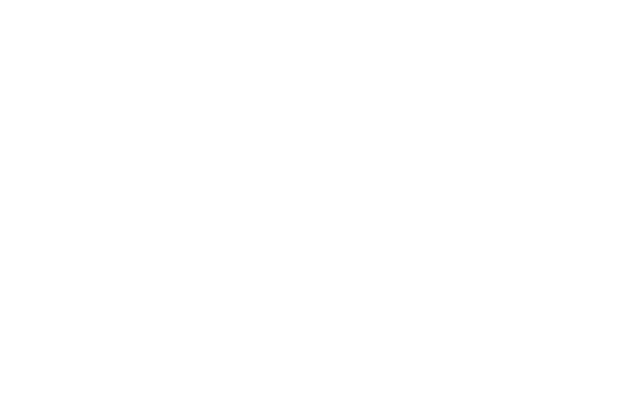
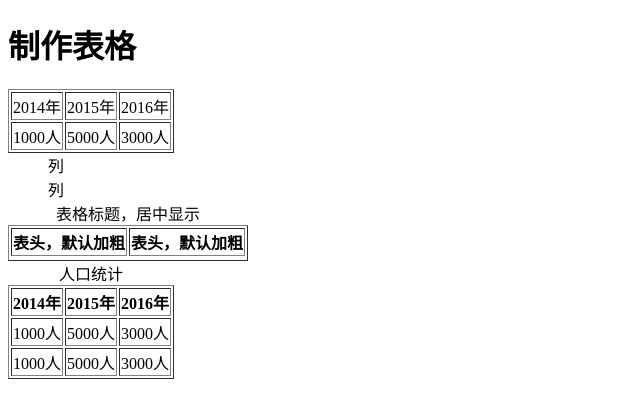
Before and after one commit to fenggit/WebArt2, a plain HTML site: page HTML/HTML - 4.表格.html in a window 1280 px wide. Shown: the whole page, without its empty margins (0-640 px from the left). Drawn offline with Linux system fonts and the light colour scheme.

Commit message:
update table

```diff
--- a/HTML/HTML - 4.表格.html
+++ b/HTML/HTML - 4.表格.html
@@ -5,6 +5,61 @@
     <title>HTML - 4.表格</title>
 </head>
 <body>
+<h1>制作表格</h1>
+
+<table border="1">      <!--表格2行，3列表-->
+    <tr>                <!--行-->
+        <td>2014年</td> <!--列-->
+        <td>2015年</td>
+        <td>2016年</td>
+    </tr>
+    <tr>
+        <td>1000人</td>
+        <td>5000人</td>
+        <td>3000人</td>
+    </tr>
+</table>
+
+<!--基本结构-->
+<table border="1">
+    <caption>表格标题，居中显示</caption>
+    <tr>
+        <th>表头，默认加粗</th>
+        <th>表头，默认加粗</th>
+    </tr>
+
+    <tr>
+        <dd>列</dd>
+        <dd>列</dd>
+    </tr>
+</table>
+
+<table border="1">
+    <!--标题-->
+    <caption>人口统计</caption>
+    <thead>
+    <tr>
+        <!--表头-->
+        <th>2014年</th>
+        <th>2015年</th>
+        <th>2016年</th>
+    </tr>
+    </thead>
+    <tbody>
+    <tr>
+        <td>1000人</td>
+        <td>5000人</td>
+        <td>3000人</td>
+    </tr>
+    </tbody>
+    <tfoot>
+    <tr>
+        <td>1000人</td>
+        <td>5000人</td>
+        <td>3000人</td>
+    </tr>
+    </tfoot>
+</table>
 
 </body>
 </html>
```
